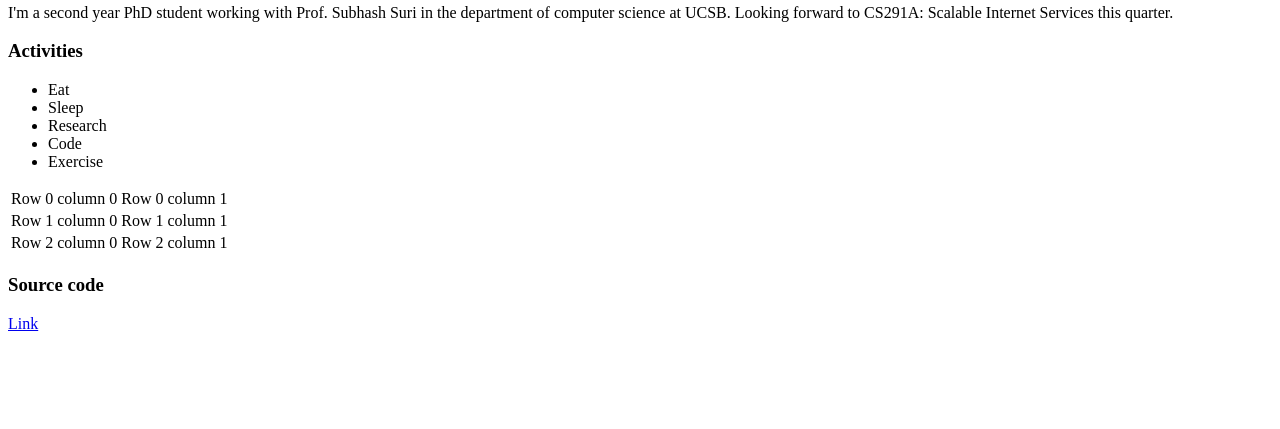
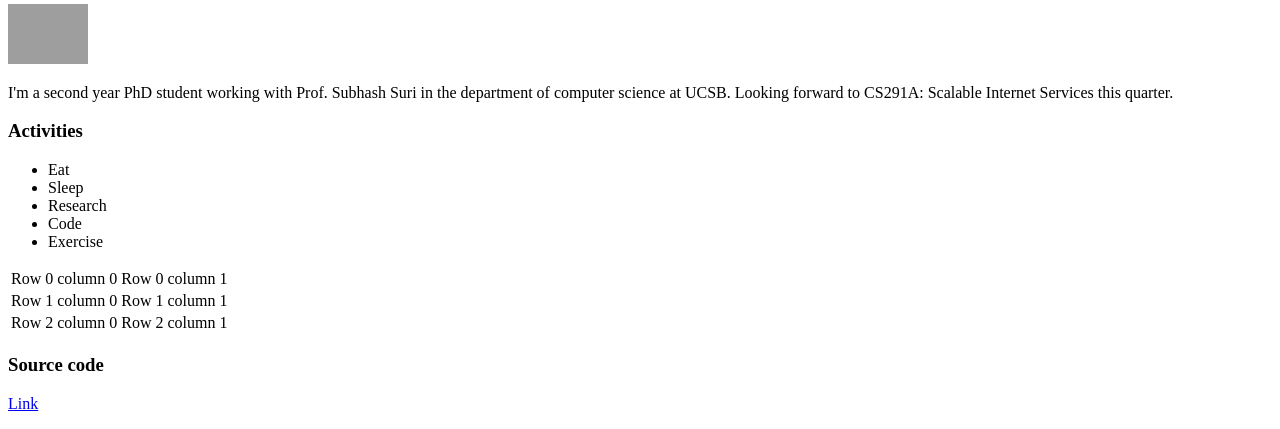
Before and after one commit to ChinmaySonar/291A-project0, a plain HTML site: page index.html in a window 1280 px wide. Shown: the part 721-1150 px from the top of the page. Before the commit the page ends 1070 px from the top, so only its background shows below. Drawn offline with Linux system fonts and the light colour scheme; grey boxes are pictures that could not be loaded.

Commit message:
Update index.html

```diff
--- a/index.html
+++ b/index.html
@@ -12,6 +12,7 @@
     <h2> About Me </h2>
 
     <p> <img src="https://github.com/ChinmaySonar/291A-project0/blob/main/Chinmay.jpg" width = "720" height = "540" alt= ""> </p>
+    <p> <img src="http://www.htmldog.com/badge1.gif" width = "80" height = "60">
 
     <p> I'm a second year PhD student working with Prof. Subhash Suri in the department of computer science at UCSB. Looking forward to CS291A: Scalable Internet Services this quarter. </p>
 
```
